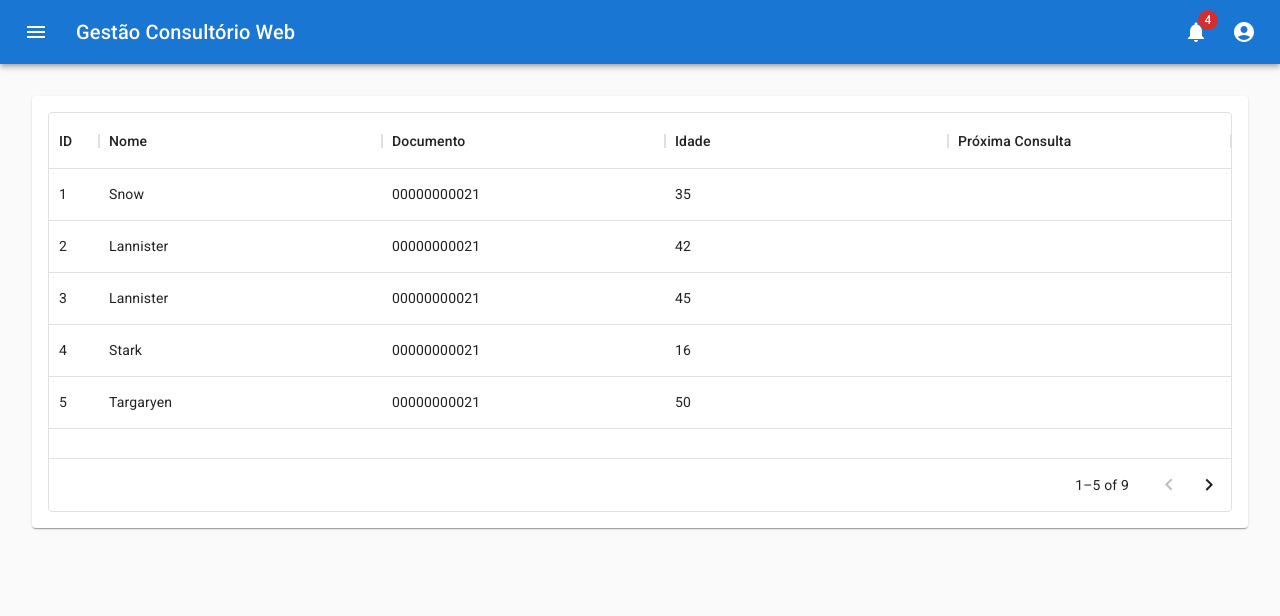
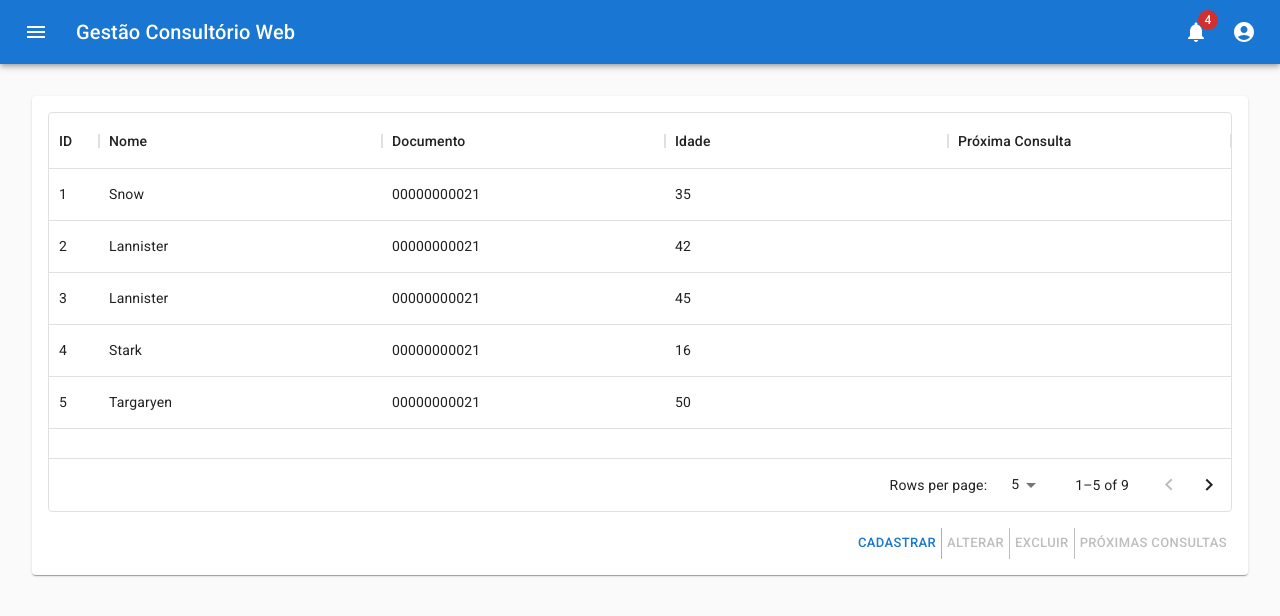
Before and after one commit to marcusbalbi/gestao-consultorio-web, a React (Create React App) app: page /paciente in a window 1280 px wide. Shown: the top 616 px of the page. Built offline with nearby package versions, Linux system fonts and the light colour scheme.

Commit message:
action bar rendering

```diff
--- a/src/features/paciente/index.tsx
+++ b/src/features/paciente/index.tsx
@@ -1,6 +1,9 @@
 import * as React from "react";
 import { Page } from "../../shared";
 import { DataGrid, GridColDef } from "@mui/x-data-grid";
+import { Button, ButtonGroup } from "@mui/material";
+import { Box } from "@mui/system";
+import { useNavigate } from "react-router-dom";
 
 const columns: GridColDef[] = [
   { field: "id", headerName: "ID", flex: 0.1 },
@@ -8,7 +11,6 @@ const columns: GridColDef[] = [
     field: "nome",
     headerName: "Nome",
     flex: 1,
-    sortable: false,
   },
   {
     field: "documento",
@@ -39,23 +41,51 @@ const rows = [
   { id: 9, nome: "Roxie", idade: 65, documento: "00000000021" },
 ];
 
+const PacienteMain = () => {
+  const navigate = useNavigate();
+  const [selectedRow, setSelectedRow] = React.useState<string | null>(null);
   function renderDatagrid() {
     return (
       <div style={{ display: "flex", height: 400 }}>
         <div style={{ flexGrow: 1 }}>
           <DataGrid
+            hideFooterSelectedRowCount
+            onSelectionModelChange={(r) => {
+              setSelectedRow(r.length ? r[0].toString() : null);
+            }}
             rows={rows}
             columns={columns}
             pageSize={5}
-          rowsPerPageOptions={[5]}
-          disableSelectionOnClick
+            rowsPerPageOptions={[5, 10]}
           />
         </div>
       </div>
     );
   }
-const PacienteMain = () => {
-  return <Page>{renderDatagrid()}</Page>;
+  function renderActionBar() {
+    return (
+      <Box sx={{ mt: 2, display: "flex", justifyContent: "flex-end" }}>
+        <ButtonGroup
+          variant="text"
+          size="small"
+          aria-label="outlined button group"
+        >
+          <Button onClick={() => navigate("/paciente/cadastrar")}>
+            Cadastrar
+          </Button>
+          <Button disabled={selectedRow == null}>Alterar</Button>
+          <Button disabled={selectedRow == null}>Excluir</Button>
+          <Button disabled={selectedRow == null}>Próximas Consultas</Button>
+        </ButtonGroup>
+      </Box>
+    );
+  }
+  return (
+    <Page>
+      {renderDatagrid()}
+      {renderActionBar()}
+    </Page>
+  );
 };
 
 export { PacienteMain };
```
Lines whose indentation alone changed are shown as unchanged.
